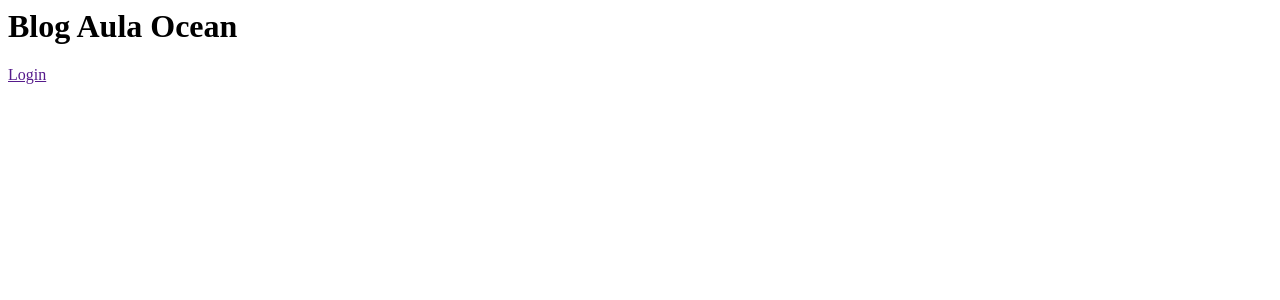
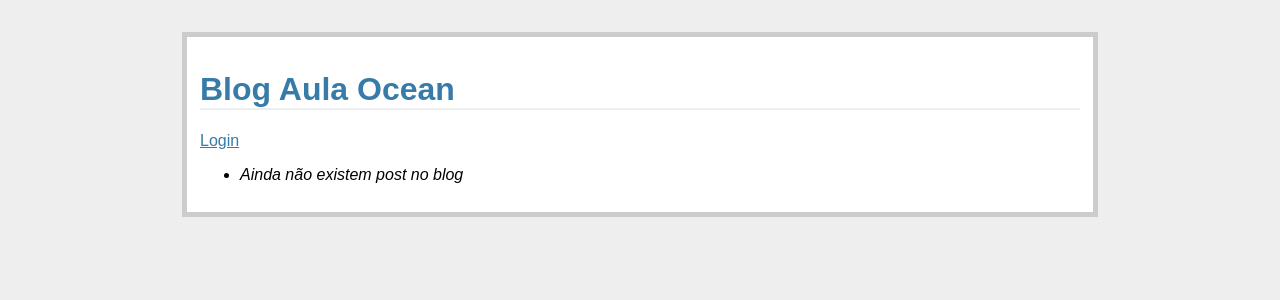
Before and after one commit to Danilo-Miguel/IntroWebPythonNov, a Flask app: page / in a window 1280 px wide. Shown: the top 300 px of the page. Run offline with Flask 2, Linux system fonts and the light colour scheme; data that the repository does not hold is empty.

Commit message:
Intervalo 30-11

```diff
--- a/app.py
+++ b/app.py
@@ -31,4 +31,16 @@ def exibir_posts():
             "texto": texto,
             "data_criacao": data_criacao
         })
-    return render_template("layout.html", post = posts)
+    return render_template("exibir_posts.html", post = posts)
+
+@app.route("/login", methods = ["POST", "GET"])
+def login():
+    if(request.method == "POST"):
+        if request.form['username'] == "Ocean" and request.form['password'] == "ocean1234":
+            session['logado'] == True
+            flash("Usuario logado " + request.form['username'])
+    return render_template("login.html")
+
+@app.route("/logout")
+def logout():
+    render_template("logout.html")
--- /dev/null
+++ b/static/estilo.css
@@ -0,0 +1,24 @@
+body{
+    background-color: #eee;
+    font-family: sans-serif;
+}
+
+h1, h2, a{
+    color: #377BA8;
+}
+
+h1{
+   border-bottom: 2px solid #eee;
+}
+
+h2{
+font-size: 1.2em;
+}
+
+.conteudo_principal{
+  margin: 2em auto;
+  width: 55em;
+  border: 5px solid #ccc;
+  padding: 0.8em;
+  background-color: white;
+}
--- /dev/null
+++ b/templates/exibir_posts.html
@@ -0,0 +1,14 @@
+{% extends "layout.html"%}
+
+{%block corpo%}
+<ul>
+    {%for post in post %}
+    <li>
+        <h2>{{post.titulo}}</h2>
+        {{post.texto}}
+    </li>
+    {%else%}
+    <li><em> Ainda não existem post no blog </em></li>
+    {%endfor%}
+</ul>
+{%endblock%}
--- a/templates/layout.html
+++ b/templates/layout.html
@@ -1,11 +1,13 @@
 <html>
-    <head></head>
+    <head>
+    <link rel="stylesheet"  type="text/css" href="static/estilo.css">
+   </head>
     <body>
        <div class = "conteudo_principal">
             <h1> Blog Aula Ocean</h1>
             <div class  = "nav">
                 {%if not session.logado%}
-                    <a href="">Login</a>
+                    <a href="/login">Login</a>
                 {%else%}
                     <a href="">Logout</a>
                 {%endif%}
```
Also changed, not shown: templates/hello.html (deleted, +0 -15 lines), templates/login.html (added, +17 -0 lines), .gitpod.yml (added).
